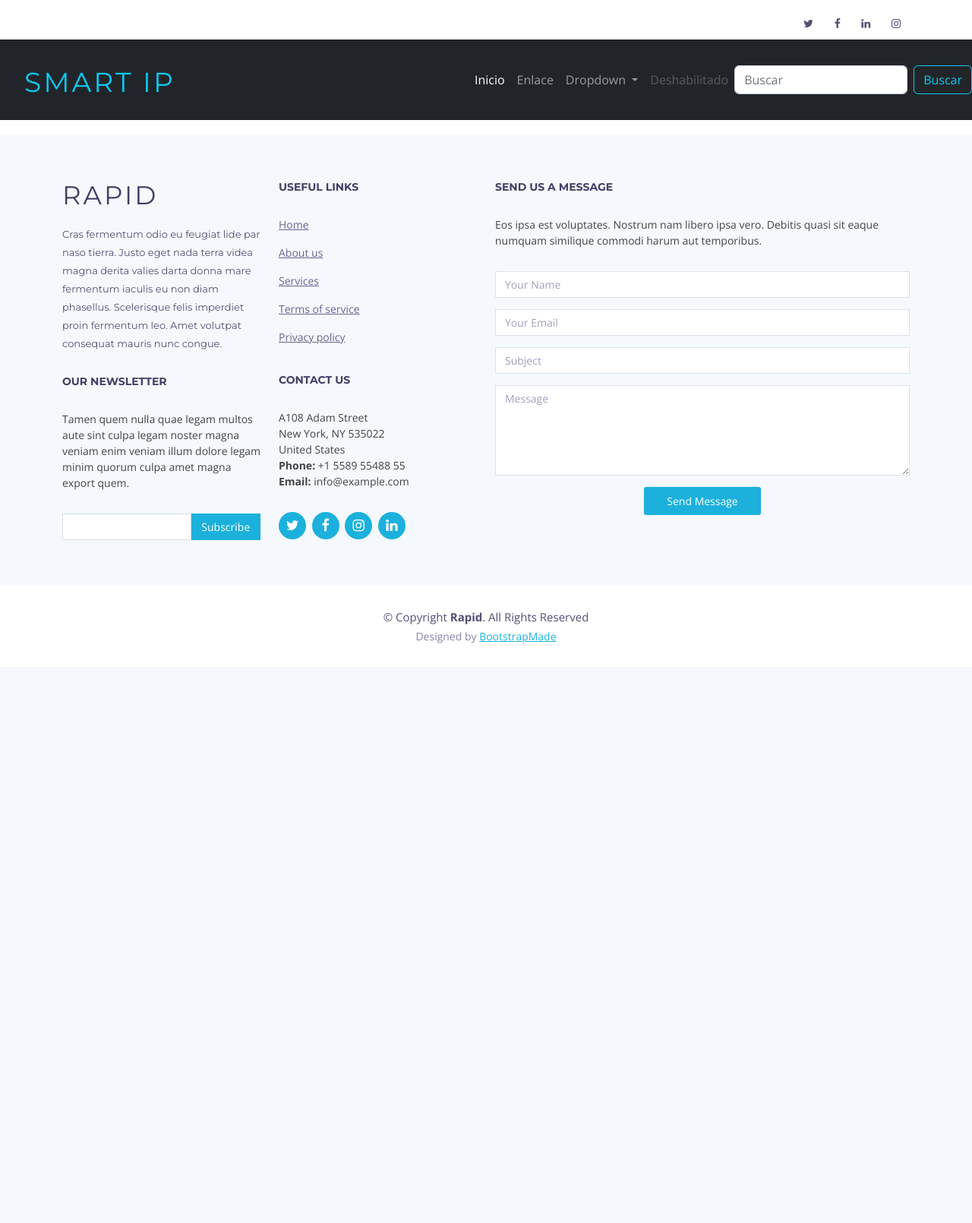
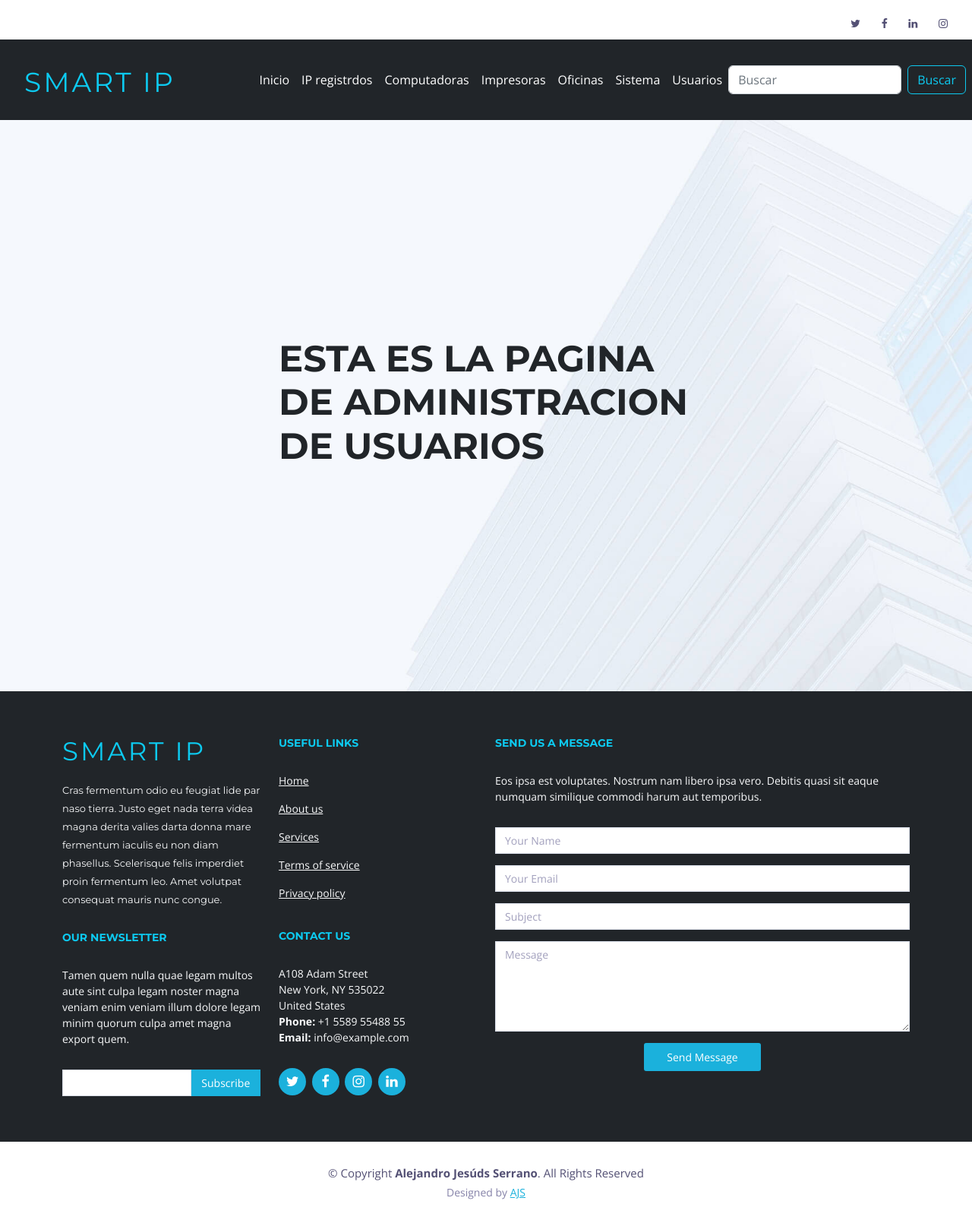
Before and after one commit to AlejandroJesusSerrano/SmartIPs, a Django app: page /smartipnav/users in a window 1280 px wide. Shown: the whole page at 76% size. Before the commit the page ends 847 px from the top, so only its background shows below. Run offline with Django 4.2, Linux system fonts and the light colour scheme; tables that the repository leaves empty hold one stand-in row (values such as "Sample post").

Commit message:
template base concluido y heredado

```diff
--- a/smartip/smartipnav/static/smartipnav/css/style.css
+++ b/smartip/smartipnav/static/smartipnav/css/style.css
@@ -272,6 +272,10 @@ h6 {
   position: relative;
   white-space: nowrap;
   float: left;
+}
+
+.bg-color{
+  background-color: #065e77;
 }
 
 .main-nav a {
--- a/smartip/smartipnav/templates/smartipnav/base.html
+++ b/smartip/smartipnav/templates/smartipnav/base.html
@@ -44,7 +44,7 @@
   <header id="header">
 
     <div id="topbar">
-      <div class="container">
+      <div class="container me-2">
         <div class="social-links">
           <a href="#" class="twitter"><i class="fa fa-twitter"></i></a>
           <a href="#" class="facebook"><i class="fa fa-facebook"></i></a>
@@ -58,7 +58,7 @@
       <a class="navbar-brand" href="index">
         <div class="logo mb-4">
           <!-- Uncomment below if you prefer to use an image logo -->
-          <h1 class="text-bg-dark mx-auto "><a href="index"></a><span class= "text-info">Smart IP</span></a></h1>
+          <h1 class="text-bg-dark mx-auto "><a href="index"><span class= "text-info">Smart IP</span></a></h1>
           <!-- <a href="#header" class="scrollto"><img src="img/logo.png" alt="" class="img-fluid"></a> -->
         </div>
       </a>
@@ -71,9 +71,24 @@
             <a class="nav-link active" aria-current="page" href="index">Inicio</a>
           </li>
           <li class="nav-item">
-            <a class="nav-link" href="#">Enlace</a>
+            <a class="nav-link active" aria-current="page" href="ip">IP registrdos</a>
           </li>
-          <li class="nav-item dropdown">
+          <li class="nav-item">
+            <a class="nav-link active" aria-current="page" href="computers">Computadoras</a>
+          </li>
+          <li class="nav-item">
+            <a class="nav-link active" aria-current="page" href="printers">Impresoras</a>
+          </li>
+          <li class="nav-item">
+            <a class="nav-link active" aria-current="page" href="offices">Oficinas</a>
+          </li>
+          <li class="nav-item">
+            <a class="nav-link active" aria-current="page" href="users">Sistema</a>
+          </li>
+          <li class="nav-item">
+            <a class="nav-link active" aria-current="page" href="userspc">Usuarios</a>
+          </li>
+          <!-- <li class="nav-item dropdown">
             <a class="nav-link dropdown-toggle" href="#" id="navbarDropdown" role="button" data-bs-toggle="dropdown" aria-expanded="false">
               Dropdown
             </a>
@@ -86,33 +101,14 @@
           </li>
           <li class="nav-item">
             <a class="nav-link disabled">Deshabilitado</a>
-          </li>
+          </li> -->
         </ul>
         <form class="d-flex" role="search">
           <input class="form-control me-2" type="search" placeholder="Buscar" aria-label="Buscar">
-          <button class="btn btn-outline-info" type="submit">Buscar</button>
+          <button class="btn btn-outline-info me-2" type="submit">Buscar</button>
         </form>
       </div>
-    </div>
-  </nav>
-
-  <!-- <nav class="main-nav float-none d-none d-lg-block">
-        <div class="container-fluid">
-        <ul>
-
-          <li><a href="index">Home</a></li>
-          <li><a href="users">Usuarios</a></li>
-          <li><a href="printers">Impresoras</a></li>
-          <li><a href="computers">Computadoras</a></li>
-          <li><a href="userspc">Usuarios de PC</a></li>
-          <li><a href="offices">Oficinas</a></li>
-          <li><a href="ip">IP</a></li>
-
-          <li><a href="#footer">Contact Us</a></li>
-        </ul>
-      </nav>.main-nav -->
-
-    </div>
+    </nav>
   </header><!-- #header -->
 
 
@@ -127,8 +123,8 @@
     Footer
   ============================-->
   <footer id="footer" class="section-bg">
-    <div class="footer-top">
-      <div class="container">
+    <div class="footer-top bg-dark">
+      <div class="container bg-dark">
 
         <div class="row">
 
@@ -139,13 +135,13 @@
                 <div class="col-sm-6">
 
                   <div class="footer-info">
-                    <h3>Rapid</h3>
-                    <p>Cras fermentum odio eu feugiat lide par naso tierra. Justo eget nada terra videa magna derita valies darta donna mare fermentum iaculis eu non diam phasellus. Scelerisque felis imperdiet proin fermentum leo. Amet volutpat consequat mauris nunc congue.</p>
+                    <h3 class="text-info">Smart Ip</h3>
+                    <p class="text-light">Cras fermentum odio eu feugiat lide par naso tierra. Justo eget nada terra videa magna derita valies darta donna mare fermentum iaculis eu non diam phasellus. Scelerisque felis imperdiet proin fermentum leo. Amet volutpat consequat mauris nunc congue.</p>
                   </div>
 
                   <div class="footer-newsletter">
-                    <h4>Our Newsletter</h4>
-                    <p>Tamen quem nulla quae legam multos aute sint culpa legam noster magna veniam enim veniam illum dolore legam minim quorum culpa amet magna export quem.</p>
+                    <h4 class="text-info">Our Newsletter</h4>
+                    <p class="text-light">Tamen quem nulla quae legam multos aute sint culpa legam noster magna veniam enim veniam illum dolore legam minim quorum culpa amet magna export quem.</p>
                     <form action="" method="post">
                       <input type="email" name="email"><input type="submit"  value="Subscribe">
                     </form>
@@ -155,19 +151,19 @@
 
                 <div class="col-sm-6">
                   <div class="footer-links">
-                    <h4>Useful Links</h4>
+                    <h4 class="text-info">Useful Links</h4>
                     <ul>
-                      <li><a href="#">Home</a></li>
-                      <li><a href="#">About us</a></li>
-                      <li><a href="#">Services</a></li>
-                      <li><a href="#">Terms of service</a></li>
-                      <li><a href="#">Privacy policy</a></li>
+                      <li><a class="text-light" href="#">Home</a></li>
+                      <li><a class="text-light" href="#">About us</a></li>
+                      <li><a class="text-light" href="#">Services</a></li>
+                      <li><a class="text-light" href="#">Terms of service</a></li>
+                      <li><a class="text-light" href="#">Privacy policy</a></li>
                     </ul>
                   </div>
 
                   <div class="footer-links">
-                    <h4>Contact Us</h4>
-                    <p>
+                    <h4 class="text-info">Contact Us</h4>
+                    <p class="text-light">
                       A108 Adam Street <br>
                       New York, NY 535022<br>
                       United States <br>
@@ -193,8 +189,8 @@
 
             <div class="form">
 
-              <h4>Send us a message</h4>
-              <p>Eos ipsa est voluptates. Nostrum nam libero ipsa vero. Debitis quasi sit eaque numquam similique commodi harum aut temporibus.</p>
+              <h4 class="text-info">Send us a message</h4>
+              <p class= "text-light">Eos ipsa est voluptates. Nostrum nam libero ipsa vero. Debitis quasi sit eaque numquam similique commodi harum aut temporibus.</p>
               <form action="" method="post" role="form" class="contactForm">
                 <div class="form-group">
                   <input type="text" name="name" class="form-control" id="name" placeholder="Your Name" data-rule="minlen:4" data-msg="Please enter at least 4 chars" />
@@ -231,7 +227,7 @@
 
     <div class="container">
       <div class="copyright">
-        &copy; Copyright <strong>Rapid</strong>. All Rights Reserved
+        &copy; Copyright <strong>Alejandro Jesúds Serrano</strong>. All Rights Reserved
       </div>
       <div class="credits">
         <!--
@@ -240,7 +236,7 @@
           Licensing information: https://bootstrapmade.com/license/
           Purchase the pro version with working PHP/AJAX contact form: https://bootstrapmade.com/buy/?theme=Rapid
         -->
-        Designed by <a href="https://bootstrapmade.com/">BootstrapMade</a>
+        Designed by <a href="https://AJS.com/">AJS</a>
       </div>
     </div>
   </footer><!-- #footer -->
--- a/smartip/smartipnav/templates/smartipnav/index.html
+++ b/smartip/smartipnav/templates/smartipnav/index.html
@@ -10,7 +10,7 @@
     <div class="container d-flex h-100">
       <div class="row justify-content-center align-self-center">
         <div class="col-md-6 intro-info order-md-first order-last">
-          <h2>Administracion de IP's y Gestión de <span>Servicios!</span></h2>
+          <h2 class="text-dark">Administracion de IP's y Gestión de <span class="text-info">Servicios!</span></h2>
           <div>
             <a href="#about" class="btn-get-started scrollto">Ingresar</a>
           </div>
--- a/smartip/smartipnav/templates/smartipnav/users.html
+++ b/smartip/smartipnav/templates/smartipnav/users.html
@@ -2,6 +2,13 @@
 
 {% block content %}
 
-    <h1>Hola Mundo</h1>
+<section id="intro" class="clearfix">
+    <div class="container d-flex h-100">
+        <div class="row justify-content-center align-self-center">
+            <div class="col-md-6 intro-info order-md-first order-last">
+                <h2 class="text-dark">ESTA ES LA PAGINA DE ADMINISTRACION DE USUARIOS</h2>
+            </div>
+        </div>
+    </div>
 
 {% endblock %}
```
Also changed, not shown: smartip/smartipnav/templates/smartipnav/computer.html (+13 -11 lines), smartip/smartipnav/templates/smartipnav/ip.html (+13 -11 lines), smartip/smartipnav/templates/smartipnav/office.html (+13 -11 lines), smartip/smartipnav/templates/smartipnav/printers.html (+13 -11 lines), smartip/smartipnav/templates/smartipnav/userspc.html (+13 -11 lines), 1 other file.
